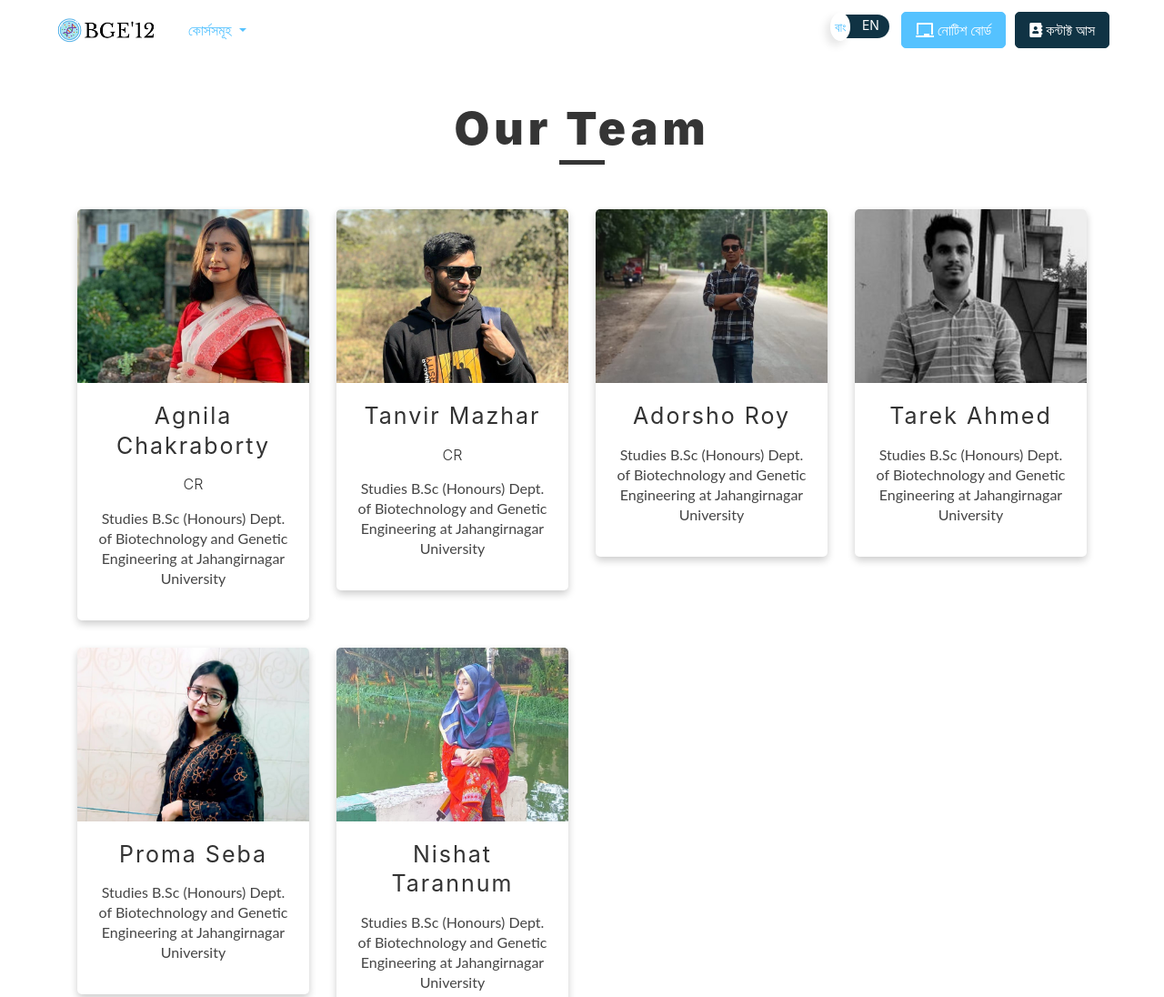
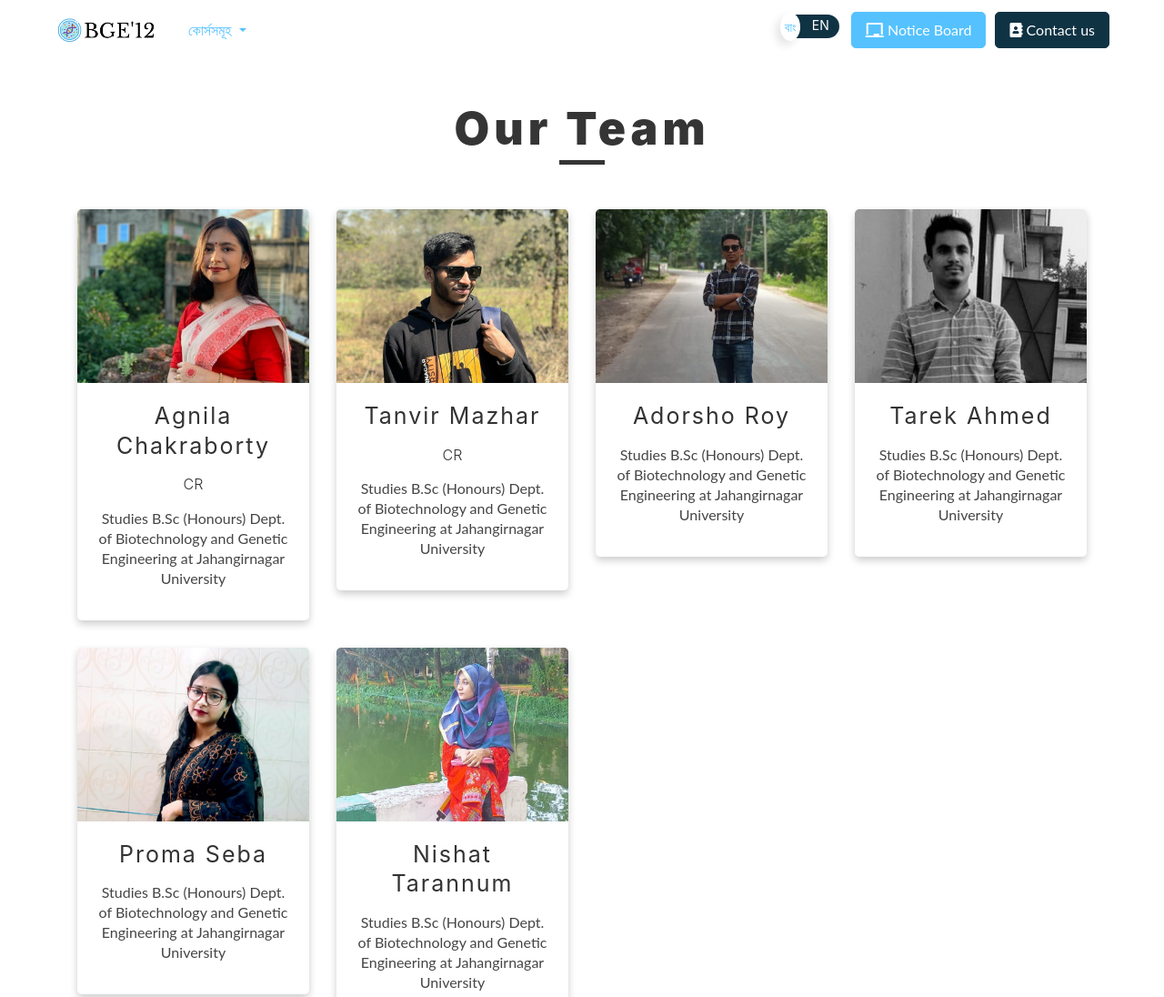
Before and after one commit to bge12/bge12.github.io, a plain HTML site: page contact.html in a window 1280 px wide. Shown: the top 1096 px of the page at 91% size. Drawn offline with Linux system fonts and the light colour scheme.

Commit message:
Update contact.html

```diff
--- a/contact.html
+++ b/contact.html
@@ -363,10 +363,10 @@ img {
           </a>
         </li>
         <li class="nav-item">
-          <a href="https://docs.google.com/spreadsheets/d/1v10ucSBuQVeeoJd2CTVbhbD9URvOc5rqBGjbIvSKO-Y/edit?usp=sharing" class="nav-link menu-btn1" class="nav-link menu-btn1"><i class="fas fa-chalkboard"></i> নোটিশ বোর্ড</a>
+          <a href="https://docs.google.com/spreadsheets/d/1v10ucSBuQVeeoJd2CTVbhbD9URvOc5rqBGjbIvSKO-Y/edit?usp=sharing" class="nav-link menu-btn1" class="nav-link menu-btn1"><i class="fas fa-chalkboard"></i> Notice Board</a>
         </li>
         <li class="nav-item">
-          <a href="contact.html" class="nav-link menu-btn2"><i class="fas fa-address-book"></i>  কন্টাক্ট আস</a>
+          <a href="contact.html" class="nav-link menu-btn2"><i class="fas fa-address-book"></i>  Contact us</a>
         </li>
       </ul>
     </div>
```
